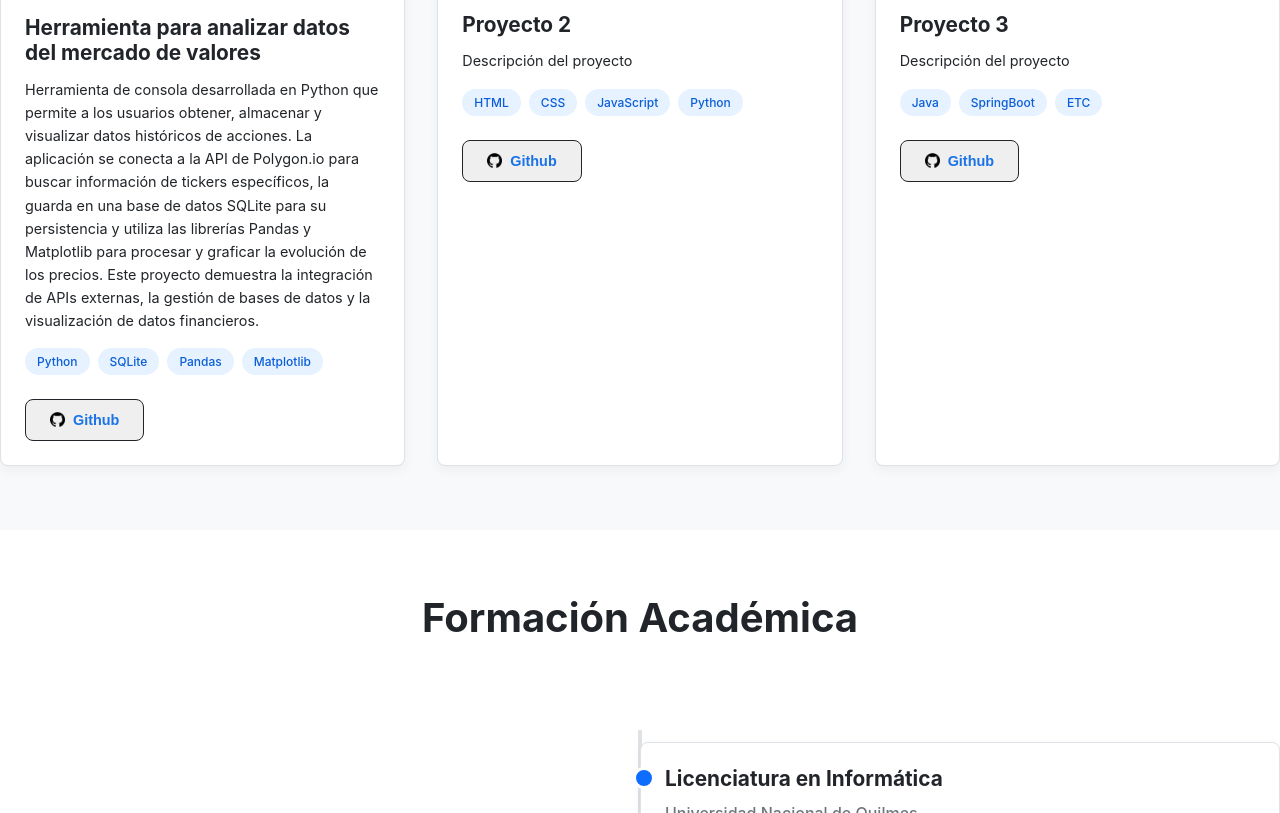
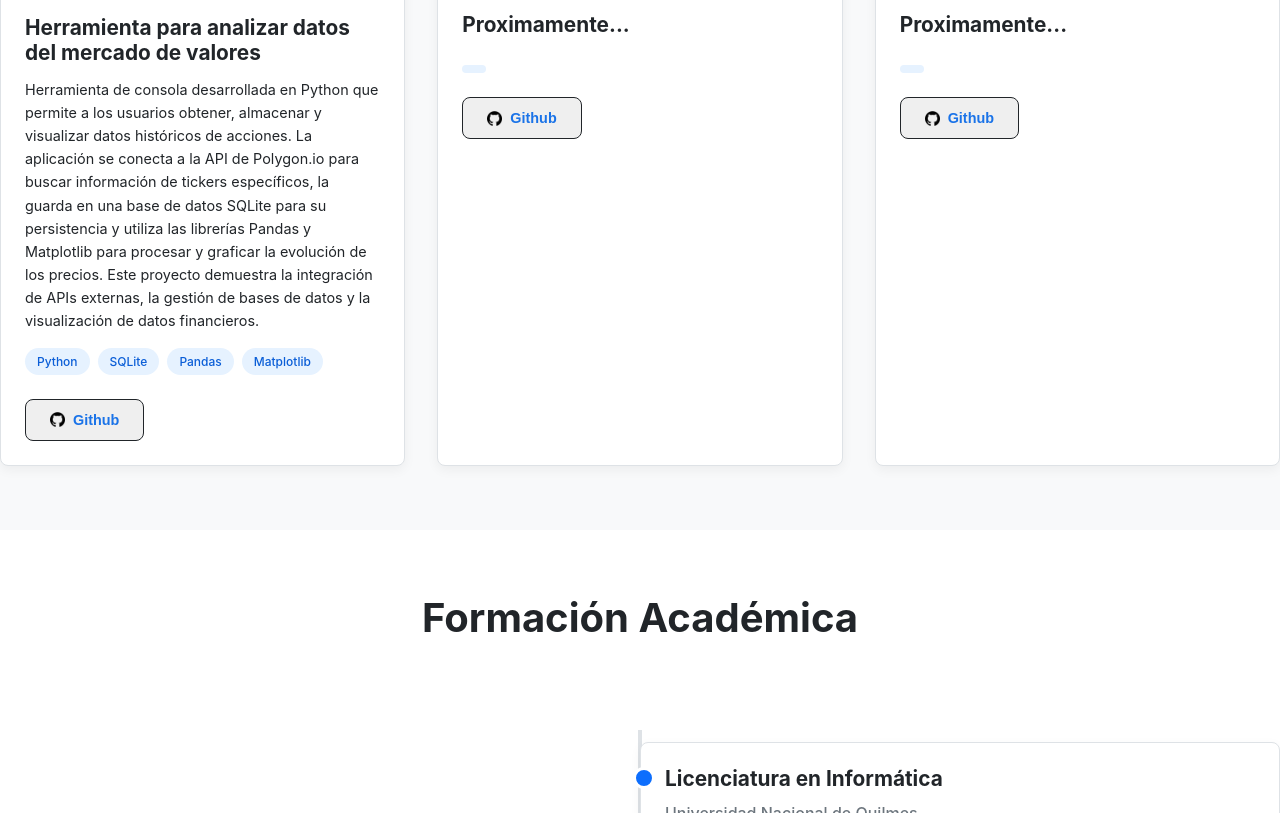
Before and after one commit to ManuMenager/Portfolio, a plain HTML site: page index.html in a window 1280 px wide. Shown: the part 1137-1950 px from the top of the page. Drawn offline with Linux system fonts and the light colour scheme.

Commit message:
Actualiza proyectos próximos

```diff
--- a/index.html
+++ b/index.html
@@ -79,13 +79,10 @@
 
                     <article>
                         <img src="https://images.unsplash.com/photo-1631203924626-549ba231917e?crop=entropy&cs=tinysrgb&fit=max&fm=jpg&ixid=M3w3NDE5ODJ8MHwxfHNlYXJjaHw1fHxrYW5iYW4lMjBib2FyZHxlbnwwfHx8fDE3NTk1OTQxOTJ8MA&ixlib=rb-4.1.0&q=80&w=1080" width="100">
-                        <h3>Proyecto 2</h3>
-                        <p>Descripción del proyecto</p>
+                        <h3>Proximamente...</h3>
+                        <p></p>
                         <ul>
-                            <li>HTML</li>
-                            <li>CSS</li>
-                            <li>JavaScript</li>
-                            <li>Python</li>
+                            <li></li>
                         </ul>
                         <a href="https://github.com/" target="_blank" rel="noopener noreferrer">
                             <button>
@@ -97,12 +94,10 @@
 
                     <article>
                         <img src="https://images.unsplash.com/photo-1603397830143-1a78752fb208?crop=entropy&cs=tinysrgb&fit=max&fm=jpg&ixid=M3w3NDE5ODJ8MHwxfHNlYXJjaHw2fHxibG9nJTIwYXJ0aWNsZXxlbnwwfHx8fDE3NTk1OTUwODR8MA&ixlib=rb-4.1.0&q=80&w=1080" width="100">
-                        <h3>Proyecto 3</h3>
-                        <p>Descripción del proyecto</p>
+                        <h3>Proximamente...</h3>
+                        <p></p>
                         <ul>
-                            <li>Java</li>
-                            <li>SpringBoot</li>
-                            <li>ETC</li>
+                            <li></li>
                         </ul>
                         <a href="https://github.com/" target="_blank" rel="noopener noreferrer">
                             <button>
```
